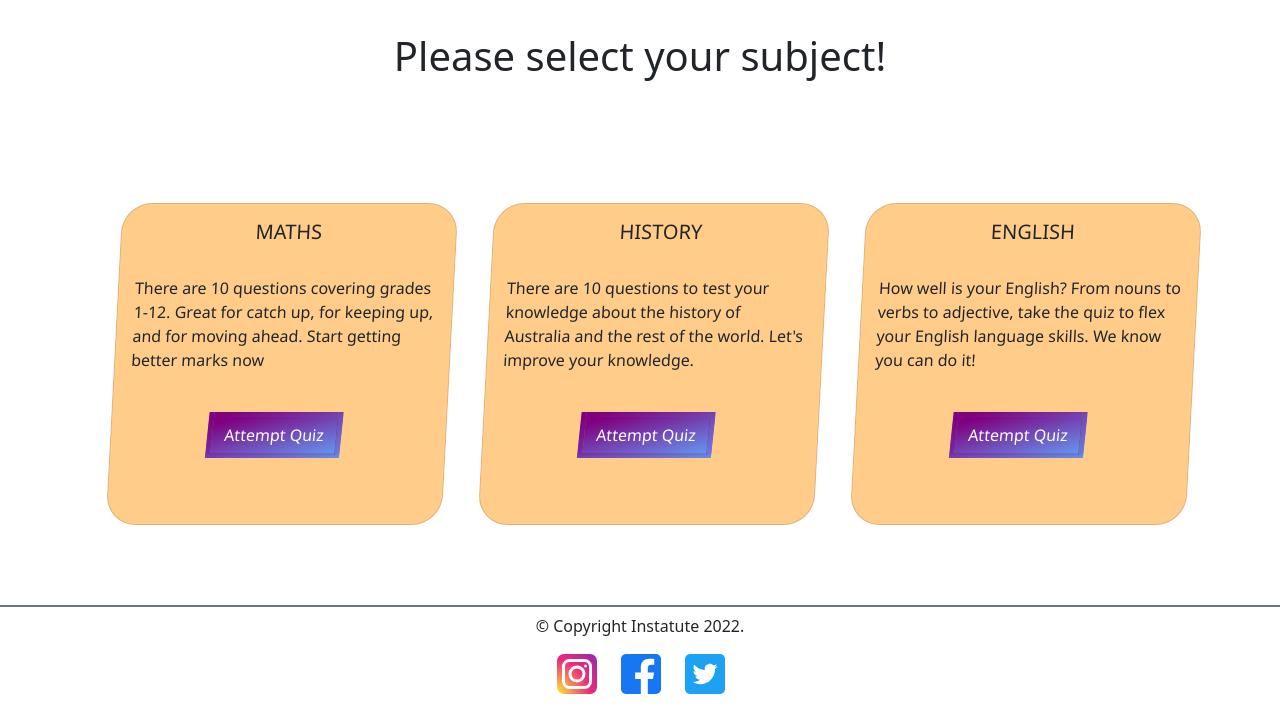
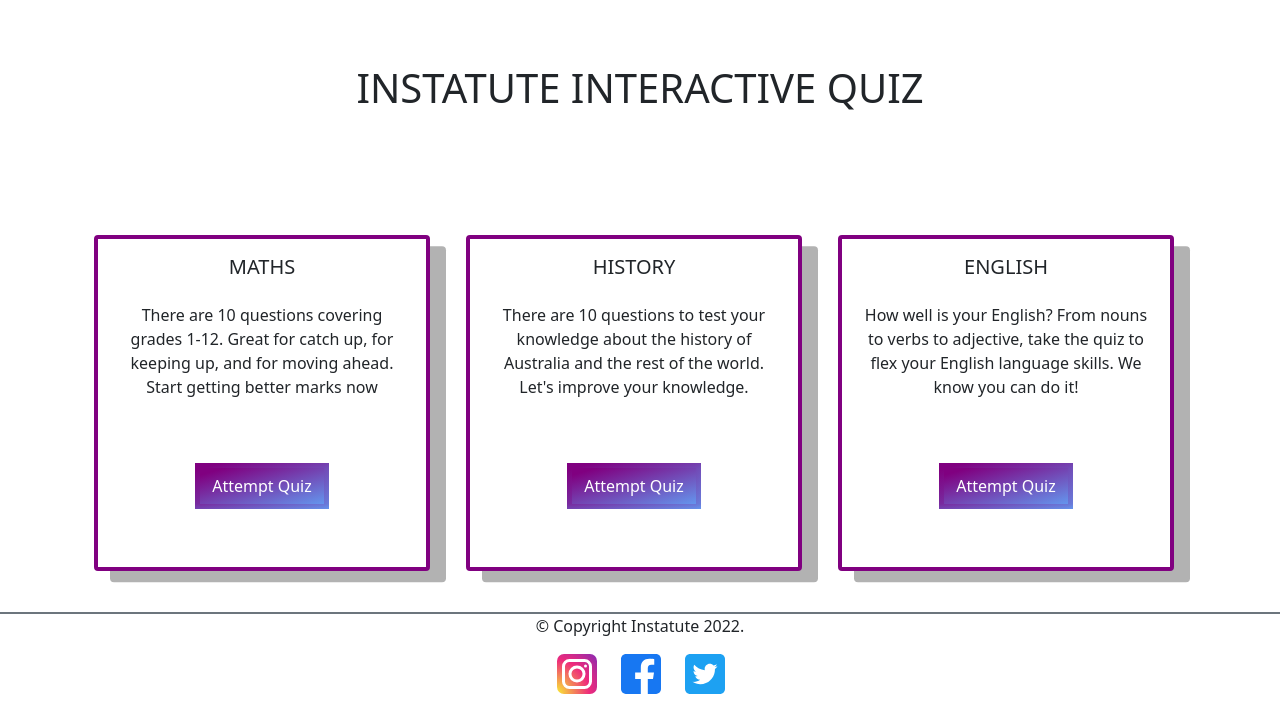
Before and after one commit to JATTYz/Quiz-Application-Django-Project, a Django app: page / in a window 1280 px wide. Shown: the part 90-800 px from the top of the page. Run offline with Django 3.2, Linux system fonts and the light colour scheme; data comes from the database, SQL or seed files in the repository; some libraries are stand-ins or nearby versions.

Commit message:
Add files via upload

```diff
--- a/Quiz/templates/base.html
+++ b/Quiz/templates/base.html
@@ -80,6 +80,7 @@
 
 <!-- Styling Footer -->
 <style>
+
 .footer-nav ul {
   margin: 0;
   padding: 0;
@@ -96,7 +97,7 @@
 <!-- Footer -->
 <footer class="mt-auto Footer border border-secondary"></footer><center>
   <div class="container">
-      <div class="row" style="margin-top: 7px;">
+      <div class="row"">
             <p>&copy; Copyright Instatute 2022.</p>
       </div>
       <div class="bottom-footer">
--- a/Quiz/templates/index.html
+++ b/Quiz/templates/index.html
@@ -8,10 +8,11 @@
 
   .quiz_select h1 {
     margin-bottom: 75px;
+    text-transform: uppercase;
   }
 
   .quiz_select {
-    margin-top: 2em;
+    margin-top: 4em;
     margin-bottom: -2em;
   }
 
@@ -24,43 +25,28 @@
   }
 
   .card {
-    width: 200px;
-    height: 200px;
-    background: hsla(34, 100%, 60%, 0.572);
-    border-radius: 30px;
-    transform: skew(-3deg); /* OR transform: skew(-190deg); */
-    position: relative;
-    left: 20px;
-    margin-bottom: 5rem;
-    padding-bottom: 20em;
+    border: 4px solid purple;
+    box-shadow: 1rem 0.7rem rgba(0,0,0,0.3);
   }
 
   #btn {
     border: 5px solid;
     border-image-slice: 7 12 14 5;
     background: var(--gradient) !important;
-    -webkit-background-clip: none !important;
     -webkit-text-fill-color: #fff !important;
     border-image-source: var(--gradient) !important;
-    transform: skew(-3deg); /* OR transform: skew(-190deg); */
     text-decoration: none;
     position: relative;
-    left: 80px;
   }
 
   #btn:hover,
   #btn:focus {
     background: var(--gradient) !important;
-    -webkit-background-clip: none !important;
     -webkit-text-fill-color: #fff !important;
     border: 5px solid #fff !important;
     box-shadow: #222 1px 0 10px;
   }
 
-  .logo {
-    position: relative;
-    bottom: 2rem;
-  }
 </style>
 
 {% endblock %}
@@ -68,7 +54,7 @@
 
 {% block body %}
 <div class = "quiz_select" id="quiz_select">
-  <h1>Please select your subject!</h1>
+  <h1>Instatute Interactive Quiz</h1>
 </div>
 
 <!-- Modal -->
@@ -103,16 +89,14 @@
 
         {% for i in quiz %}
         <div class="col-md-4">
-          <div class="card" style="width: 21rem;">
-            <div class="card-body">
-              <h5 class="card-title" style="text-align: center;">{{i.name}}</h5>
-              <br>
-              <p class="card-text">{{i.desc}}</p>
-              <br>
+          <div class="card mb-3" style="width: 21rem; height: 21rem">
+            <div class="card-body" style="text-align: center;">
+              <h5 class="card-head mb-4">{{i.name}}</h5>
+              <p>{{i.desc}}</p>
               <button data-bs-target="#exampleModal" data-bs-toggle="modal" data-time="{{i.time}}"
                 data-questions="{{i.number_of_questions}}" data-name="{{i.name}}" data-id="{{i.id}}" id="btn"
-                style="justify-content: center;" class="attempt btn mr-2 modal-button"><i class="fas fa-link"></i>Attempt
-                Quiz</button>
+                class="attempt btn mr-2 modal-button mt-5">Attempt Quiz
+              </button>
             </div>
           </div>
         </div>
--- a/Quiz/templates/login.html
+++ b/Quiz/templates/login.html
@@ -41,8 +41,8 @@
 <style>
 .fixfooter {
   padding-bottom: 110px;
+  width: 99%;
 }
-
 </style>
 
 
```
Also changed, not shown: Quiz/templates/dashboard.html (+9 -2 lines), Quiz/templates/signup.html (+10 -0 lines), Quiz/templates/teacherSignup.html (+11 -0 lines).
